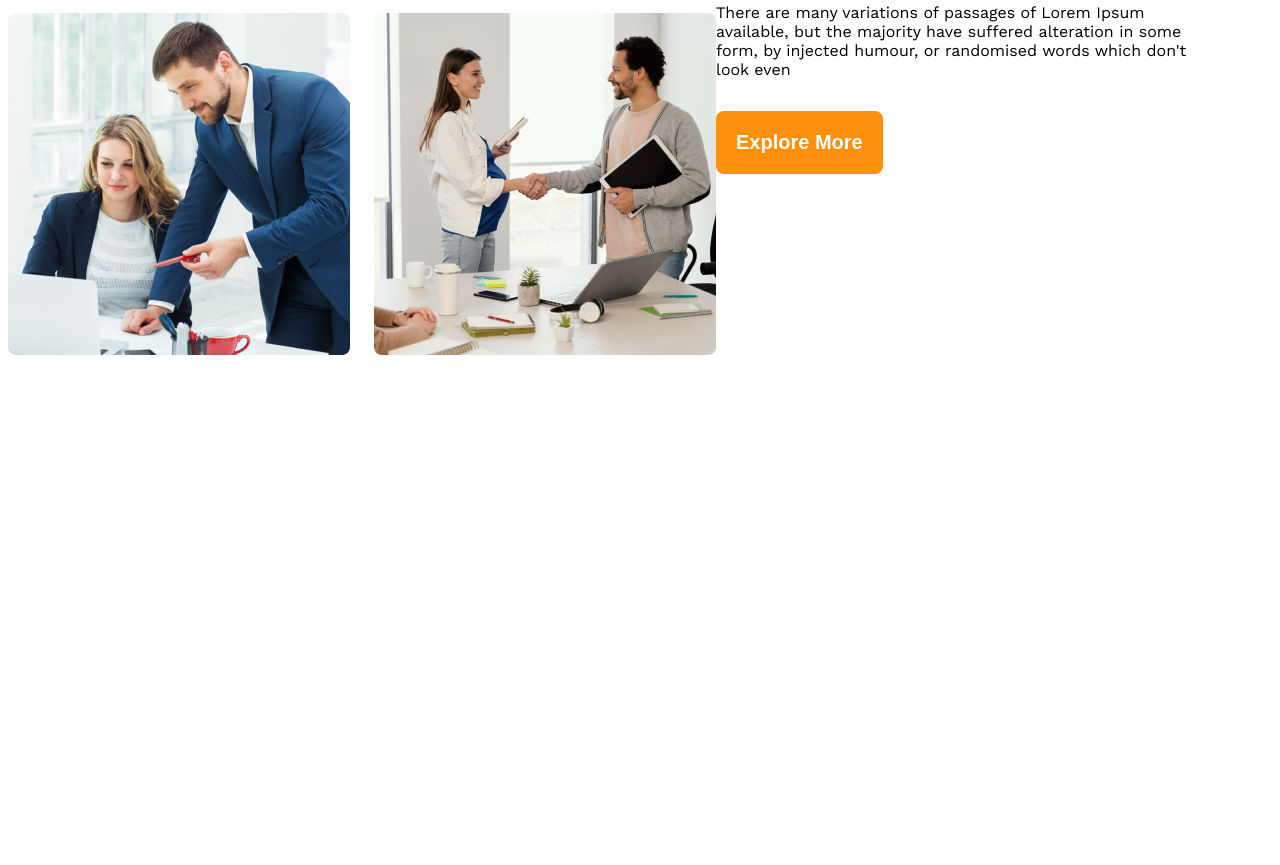
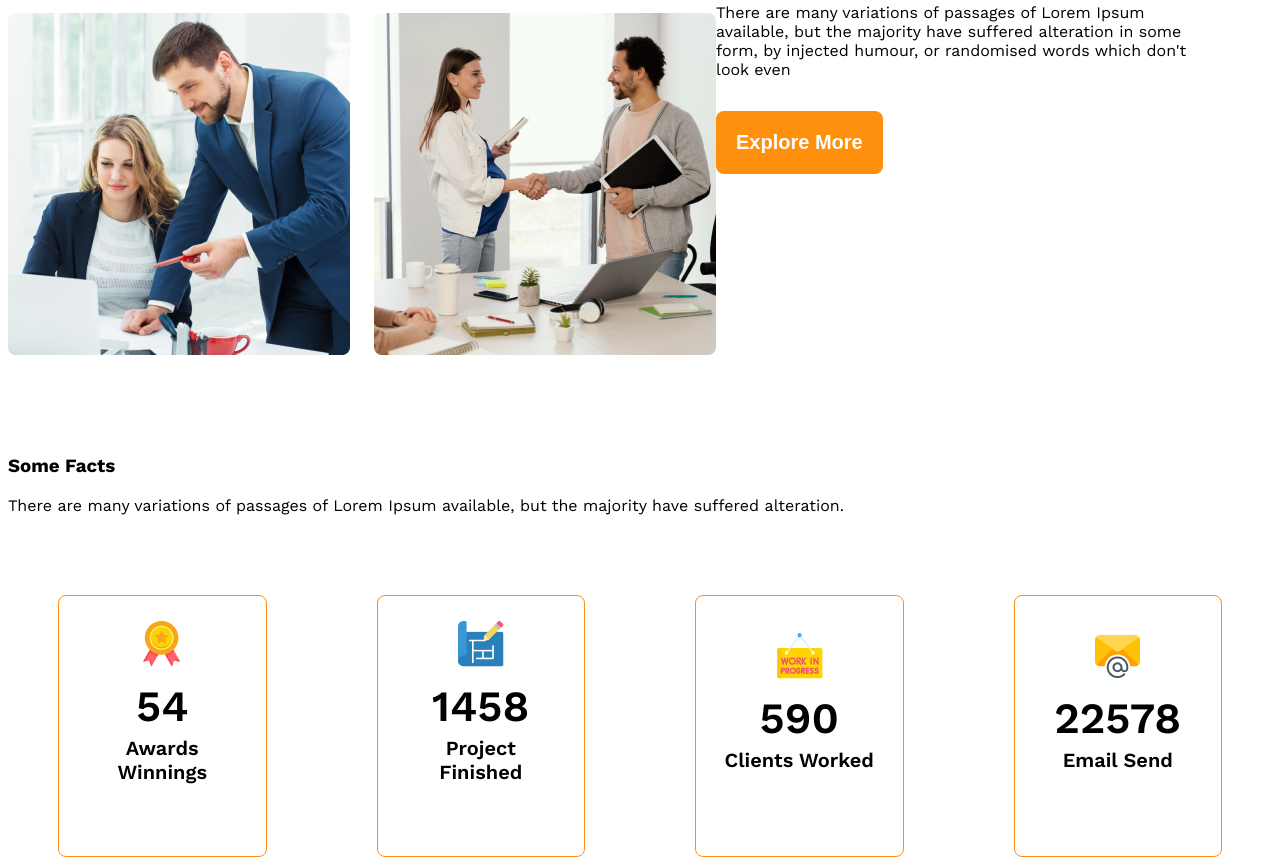
Before and after one commit to nAthHaiman/g3-architectects-responsive, a plain HTML site: page index.html in a window 1280 px wide. Shown: the part 1638-2503 px from the top of the page. Before the commit the page ends 2001 px from the top, so only its background shows below. Drawn offline with nearby package versions, Linux system fonts and the light colour scheme.

Commit message:
fact section update and reponsive for mobile screen

```diff
--- a/index.html
+++ b/index.html
@@ -45,9 +45,51 @@
             </div>
             <div class="feature-content">
                 <h3 class="feature-title">Quick list of Our Features</h3>
-                <p class="feature-des">There are many variations of passages of Lorem Ipsum available, but the majority have suffered alteration in some form, by injected humour, or randomised words which don't look even</p>
+                <p class="feature-des">There are many variations of passages of Lorem Ipsum available, but the majority
+                    have suffered alteration in some form, by injected humour, or randomised words which don't look even
+                </p>
                 <button class="btn-banner btn-primary">Explore More</button>
             </div>
+        </section>
+
+        <section class="fact-section">
+            <div class="fact-details">
+                <h3 class="fact-head">Some Facts</h3>
+            <p>There are many variations of passages of Lorem Ipsum available, but the majority have suffered
+                alteration.</p>
+            </div>
+            <div class="fact-container">
+                <div class="fact-card flexing-display">
+                    <div>
+                        <img class="fact-icon" src="images/icons/ribon.png" alt="">
+                        <h5 class="fact-no">54</h5>
+                        <h6 class="fact-name">Awards Winnings</h6>
+                    </div>
+                </div>
+                <div class="fact-card flexing-display">
+                    <div>
+                        <img class="fact-icon" src="images/icons/projects.png" alt="">
+                        <h5 class="fact-no">1458</h5>
+                        <h6 class="fact-name">Project Finished</h6>
+                    </div>
+                </div>
+                <div class="fact-card flexing-display">
+                    <div>
+                        <img class="fact-icon" src="images/icons/customers.png" alt="">
+                        <h5 class="fact-no">590</h5>
+                        <h6 class="fact-name">Clients Worked</h6>
+                    </div>
+                </div>
+                <div class="fact-card flexing-display">
+                    <div>
+                        <img class="fact-icon" src="images/icons/email.png" alt="">
+                        <h5 class="fact-no">22578</h5>
+                        <h6 class="fact-name">Email Send</h6>
+                    </div>
+                </div>
+
+            </div>
+
         </section>
     </main>
 
--- a/styles/styles.css
+++ b/styles/styles.css
@@ -6,7 +6,7 @@
     font-style: normal;
 }
 
-header{
+header {
     margin-bottom: 90px;
     padding-bottom: 30px;
 }
@@ -15,7 +15,8 @@ header{
     display: flex;
 }
 
-.navbar , .feature-section {
+.navbar,
+.feature-section {
     justify-content: space-between;
     align-items: center;
 }
@@ -98,53 +99,114 @@ main {
 .banner-img {
     width: 100%;
 }
+
 /* feature part */
-.feature-section{
+.feature-section {
     margin-right: 70px;
 }
-.feature-photo{
+
+.feature-photo {
     display: grid;
-    grid-template-columns: repeat(2 , 1fr);
+    grid-template-columns: repeat(2, 1fr);
     gap: 24px;
 }
 
-.feature-content{
+.feature-content {
     max-width: 540px;
 }
-.feature-title{
+
+.feature-title {
     font-weight: 700;
     font-size: 2.5rem;
 }
-.feature-des{
+
+.feature-des {
     margin-bottom: 32px;
 }
 
+/* all style about fact */
+
+.fact-head {
+    margin-top: 100px;
+}
+
+.fact-container {
+    display: grid;
+    grid-template-columns: repeat(4 , 1fr);
+    gap: 110px;
+    margin-top: 80px;
+    justify-content: center;
+    padding: 0 50px;
+}
+
+.fact-card {
+    justify-content: center;
+    align-items: center;
+    text-align: center;
+    border: 1px solid rgba(255, 144, 14, 1);
+    border-radius: 8px;
+    padding: 25px 25px;
+    /* width: 240px;
+    height: 240px; */
+}
+
+.fact-no {
+    font-size: 2.7rem;
+    font-weight: 600;
+    margin-top: 10px;
+    margin-bottom: 5px;
+}
+
+.fact-name {
+    font-size: 1.25rem;
+    font-weight: 600;
+    margin-top: 5px;
+}
+
+
+
 @media screen and (max-width : 576px) {
-    .full-body{
+    .full-body {
         margin: 0 auto;
     }
 
     .navbar,
-    .banner {
+    .banner,
+    .fact-section {
         margin: 0 auto;
     }
 
-    .navbar , .feature-section{
+    .navbar,
+    .feature-section {
         flex-direction: column;
     }
-    .feature-section{
+
+    .feature-section {
         margin: 0 auto;
     }
-    .feature-photo{
+
+    .feature-photo ,
+    .fact-container {
         display: grid;
-        grid-template-columns: repeat(1 , 1fr);
+        grid-template-columns: repeat(1, 1fr);
     }
-    .feature-content{
+
+    .feature-content {
         text-align: center;
     }
+
     .banner-details,
     .feature-des {
-        padding: 20px;
+        padding: 40px;
+    }
+
+    .fact-container{
+        gap:30px ;
+        margin-top: 10px;
+    }
+    .fact-details{
+        padding: 30px;
+        margin-bottom: 10px;
     }
 
 }
```
